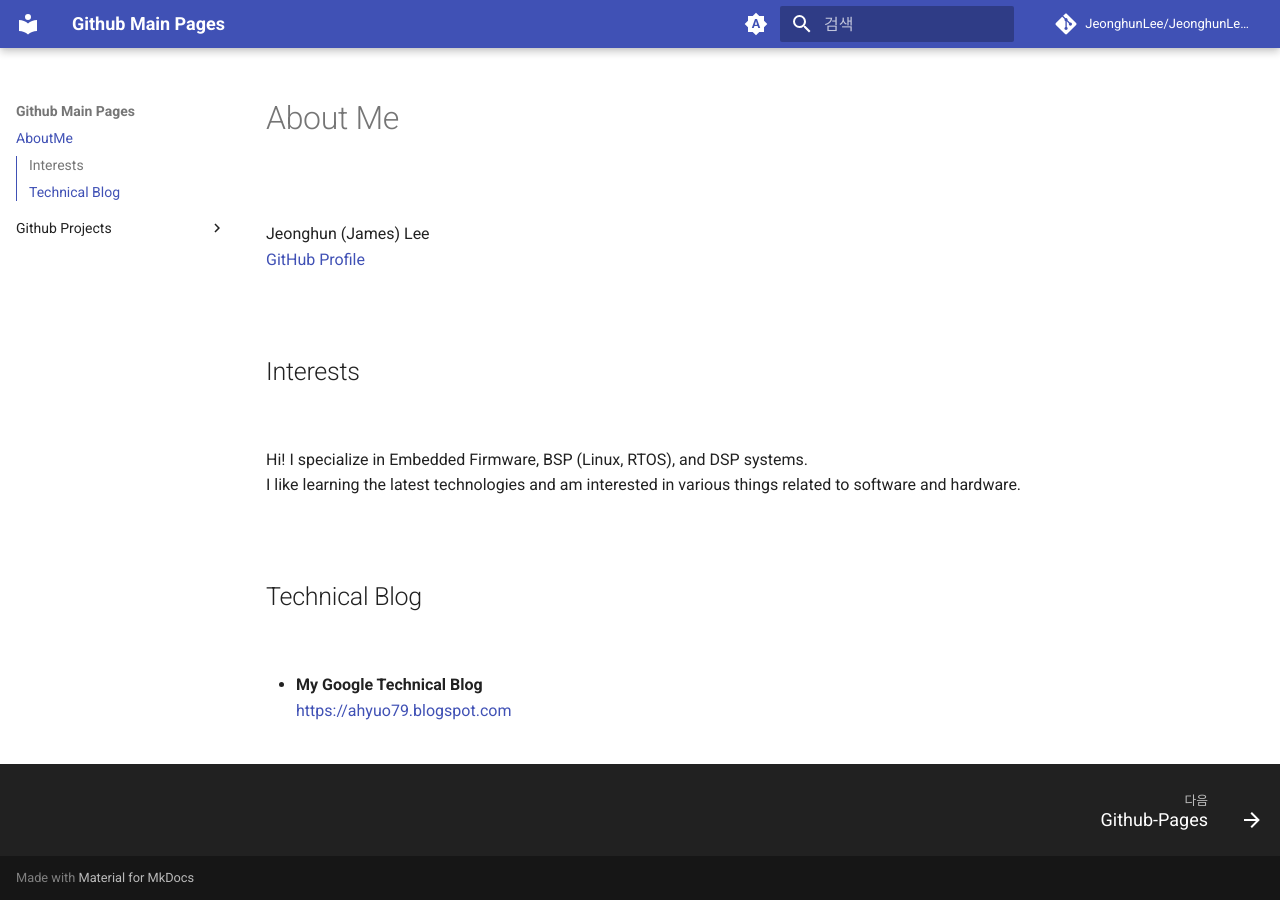
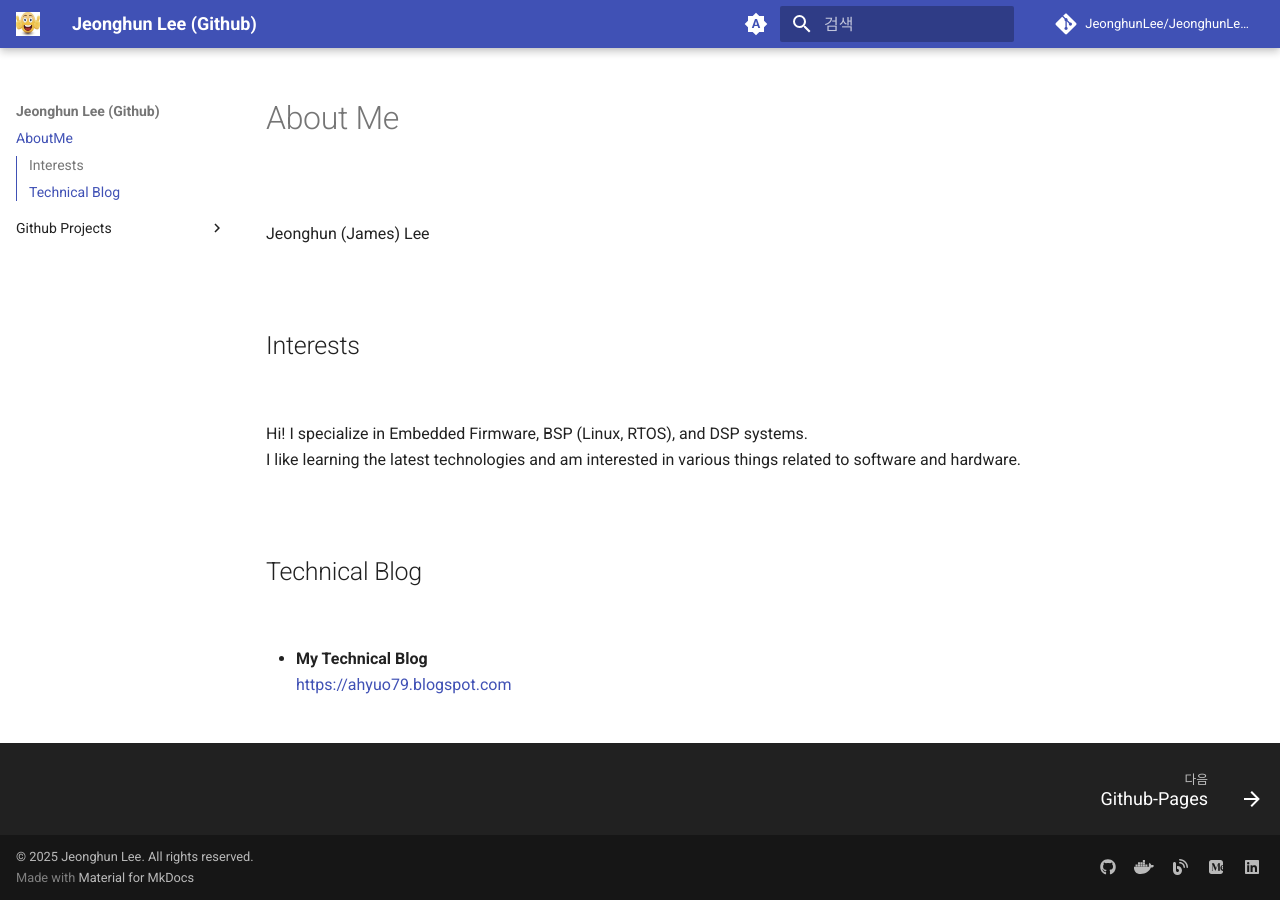
Before and after one commit to JeonghunLee/JeonghunLee.github.io, an MkDocs documentation site: the page built from docs/index.md, in a window 1280 px wide. Built offline with MkDocs 1.6.1 and Material for MkDocs 9.7.7, drawn with Linux system fonts in a browser that asks for light colours; comment, search, counter and statistics services are not loaded.

Commit message:
update it

```diff
--- a/docs/index.md
+++ b/docs/index.md
@@ -3,7 +3,8 @@
 <br/>
 
 Jeonghun (James) Lee
-[GitHub Profile](https://github.com/JeonghunLee)
+
+
 
 <br/>
 
@@ -20,5 +21,5 @@ I like learning the latest technologies and am interested in various things rela
 
 <br/>
 
-* **My Google Technical Blog**
+* **My Technical Blog**
 https://ahyuo79.blogspot.com
--- a/mkdocs.yml
+++ b/mkdocs.yml
@@ -1,9 +1,9 @@
-site_name: Github Main Pages
+site_name: Jeonghun Lee (Github)
 site_description: Jeonghun Lee's Personal Website Link Page
 site_author: Jeonghun Lee
 repo_url: https://github.com/JeonghunLee/JeonghunLee.github.io
 repo_name: JeonghunLee/JeonghunLee.github.io
-
+edit_uri: edit/main/docs/
 
 nav:
   - AboutMe: index.md
@@ -23,6 +23,8 @@ plugins:
 # https://squidfunk.github.io/mkdocs-material/
 theme:
   name: material
+  logo: imgs/logo.jpg
+  favicon: imgs/logo.jpg
   language: ko
   palette:
     - media: "(prefers-color-scheme)"
@@ -81,3 +83,29 @@ extra_javascript:
 
 extra_css:
   - stylesheets/extra.css
+
+extra:
+  social:
+    - icon: fontawesome/brands/github
+      link: https://github.com/JeonghunLee
+      name: GitHub
+
+    - icon: fontawesome/brands/docker
+      link: https://hub.docker.com/u/jeonghunlee
+      name: Docker Hub
+
+    - icon: fontawesome/solid/blog
+      link: https://ahyuo79.blogspot.com
+      name: Blog (Korean)
+
+    - icon: fontawesome/brands/medium
+      link: https://medium.com/@ahyuo79
+      name: Medium (English)
+
+    - icon: fontawesome/brands/linkedin
+      link: https://www.linkedin.com/in/JeonghunLee-0911/
+      name: LinkedIn
+
+copyright: >
+  © 2025 Jeonghun Lee.
+  All rights reserved.
```
Also changed, not shown: docs/imgs/logo.jpg (added).
